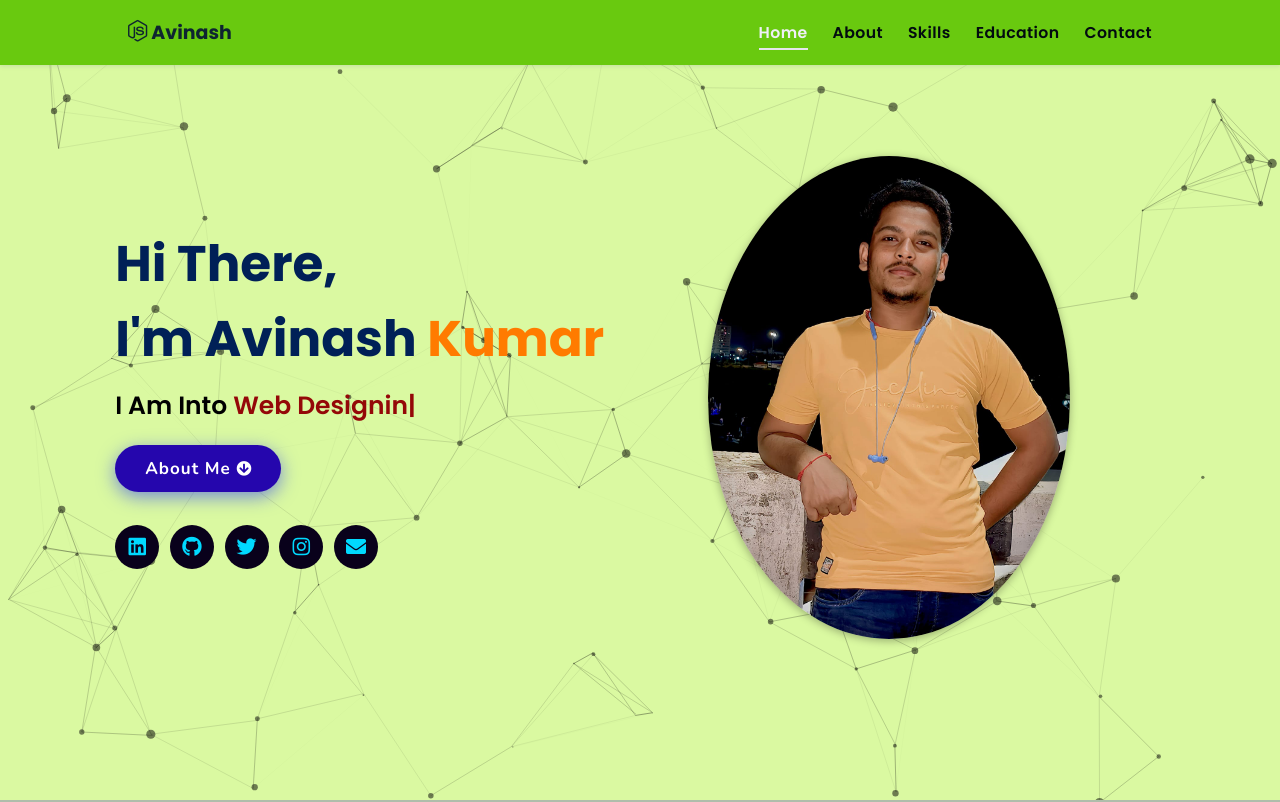
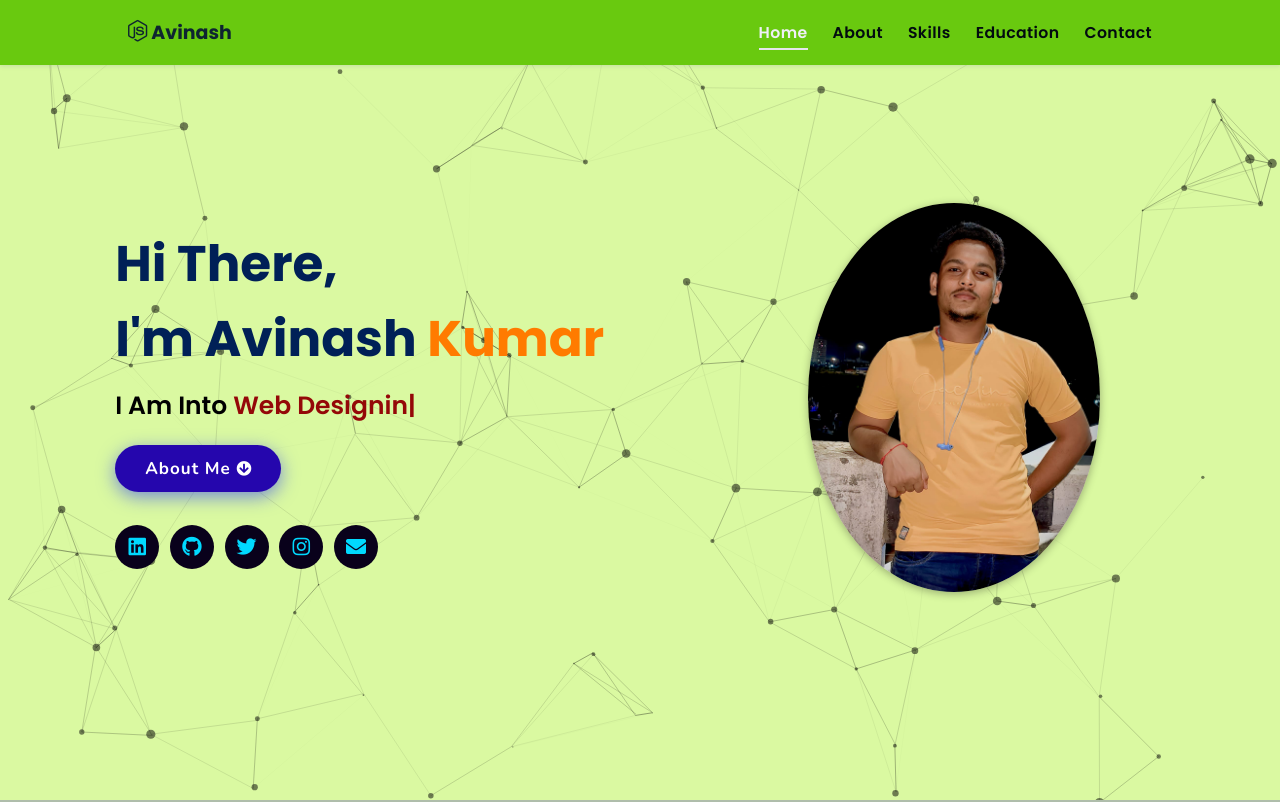
Before and after one commit to Avi0221/Portfolio, a plain HTML site: page index.html in a window 1280 px wide. Shown: the top 802 px of the page. Drawn offline with nearby package versions, Linux system fonts and the light colour scheme; animation ran at ten frames a second.

Commit message:
NEW Update:Update in Size of Image

```diff
--- a/assets/css/style.css
+++ b/assets/css/style.css
@@ -208,7 +208,7 @@ header .navbar ul li a:hover {
   z-index: 1;
 }
 .home .image {
-  flex: 1 1 40rem;
+  flex: 1 1 20rem;
   z-index: 1;
 }
 .home .image img {
```
